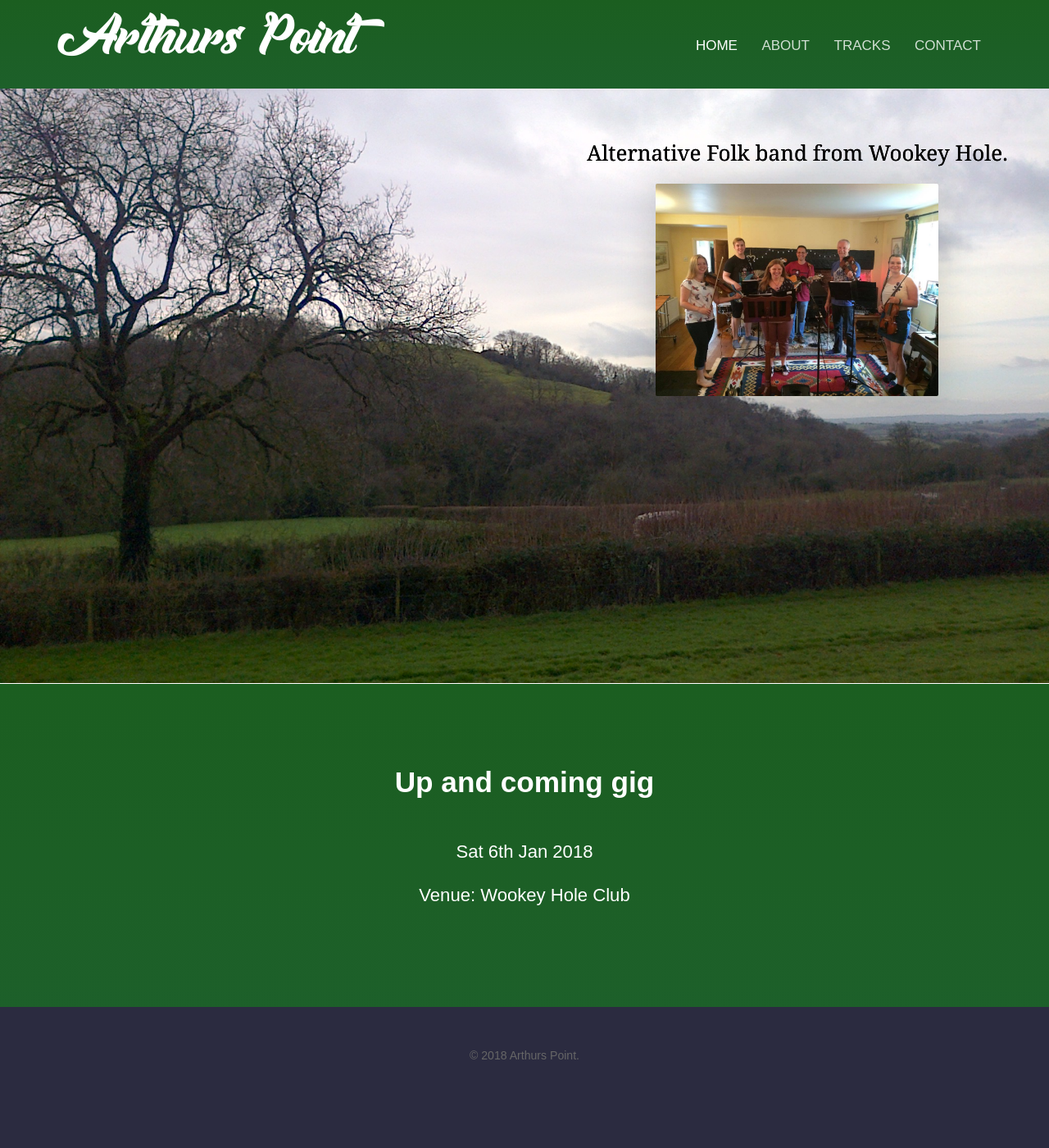
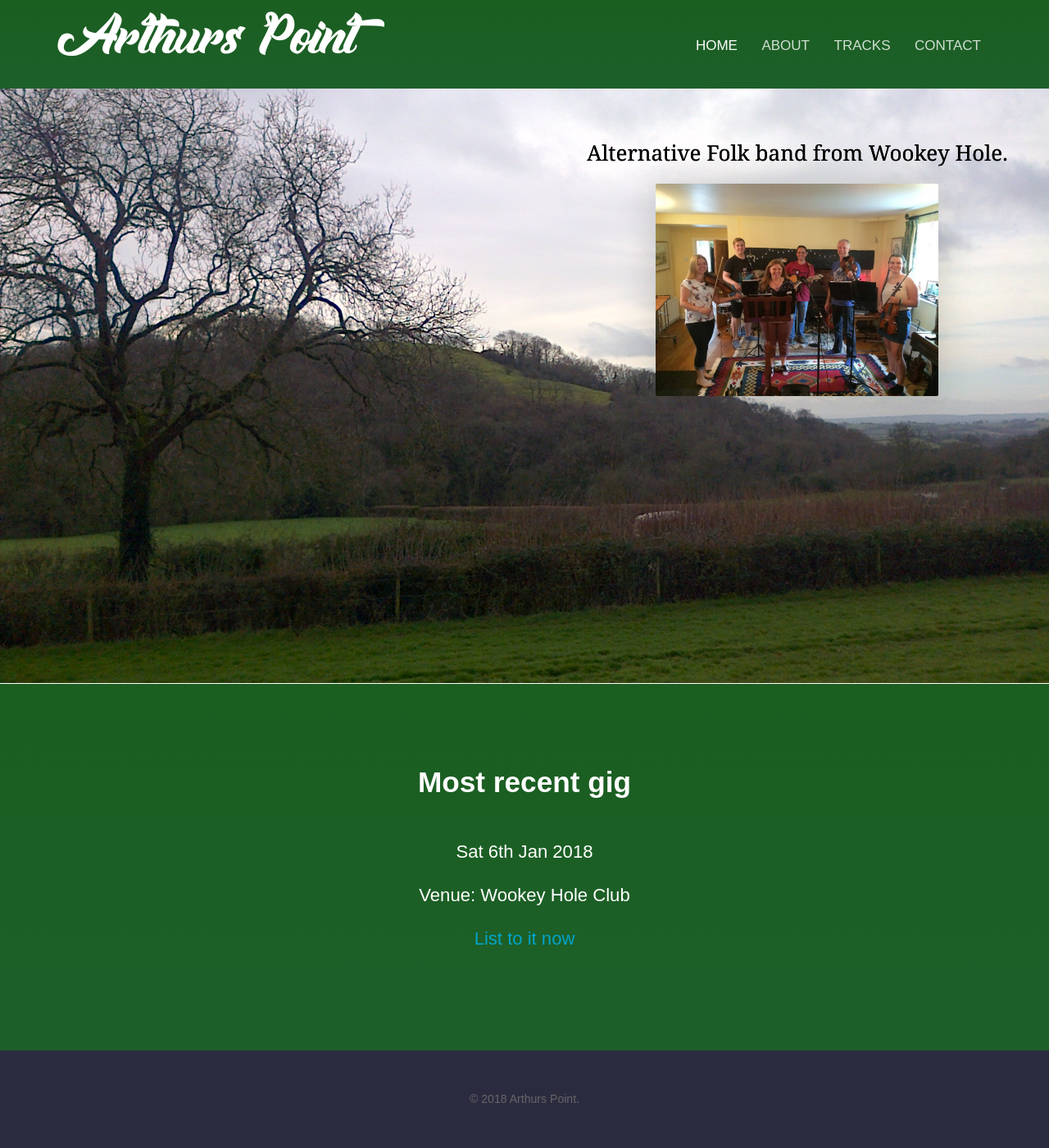
Before and after one commit to arthurspoint/arthurspoint.github.io, a Jekyll site: the page built from index.html, in a window 1280 px wide. Shown: the whole page at 82% size. Built offline with Jekyll 4.4.1, drawn with Linux system fonts in a browser that asks for light colours; before the commit the page ends 1347 px from its top, so only the background shows below that.

```diff
--- a/index.html
+++ b/index.html
@@ -25,10 +25,11 @@ description: Alternative Folk band from Wookey Hole
 
 
 	<section class="bottom-cta">
-		<h2 class="editable"><strong>Up and coming gig</strong></h2>
+		<h2 class="editable"><strong>Most recent gig</strong></h2>
 <p style="color:white">Sat 6th Jan 2018
 </p><p style="color:white">Venue: Wookey Hole Club
 </p>
+<p style="color:white;"><a href="/tracks">List to it now</a></p>
 
 
 	</section>
--- a/tracks.html
+++ b/tracks.html
@@ -13,6 +13,8 @@ songs:
   url: take-up-your-spade.m4a
 - name: Head over heels
   url: head-over-heels.m4a
+- name: Lannigans Ball and Biddy of Sligo
+  url: lannigans-ball-and-biddy-of-sligo.mp3
 ---
 
 <ul class="staff">
```
Also changed, not shown: 1 other file.
